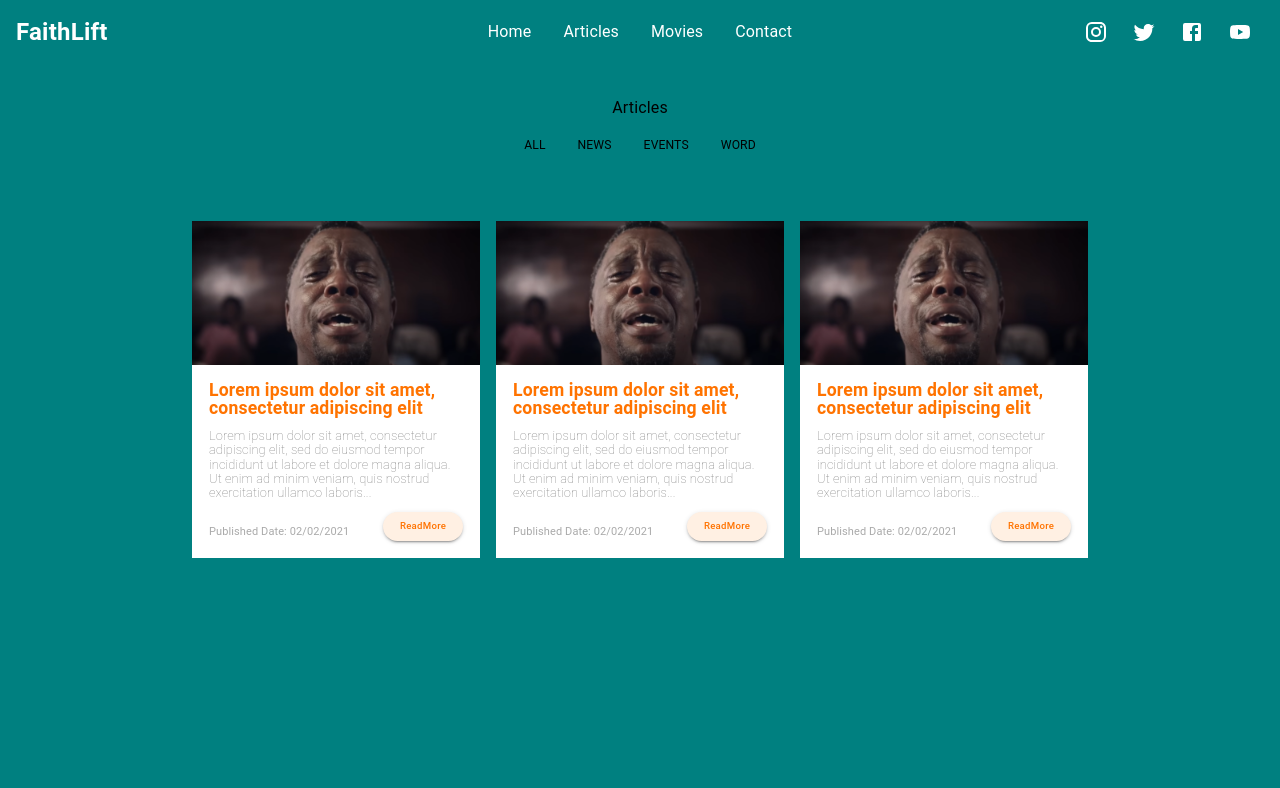
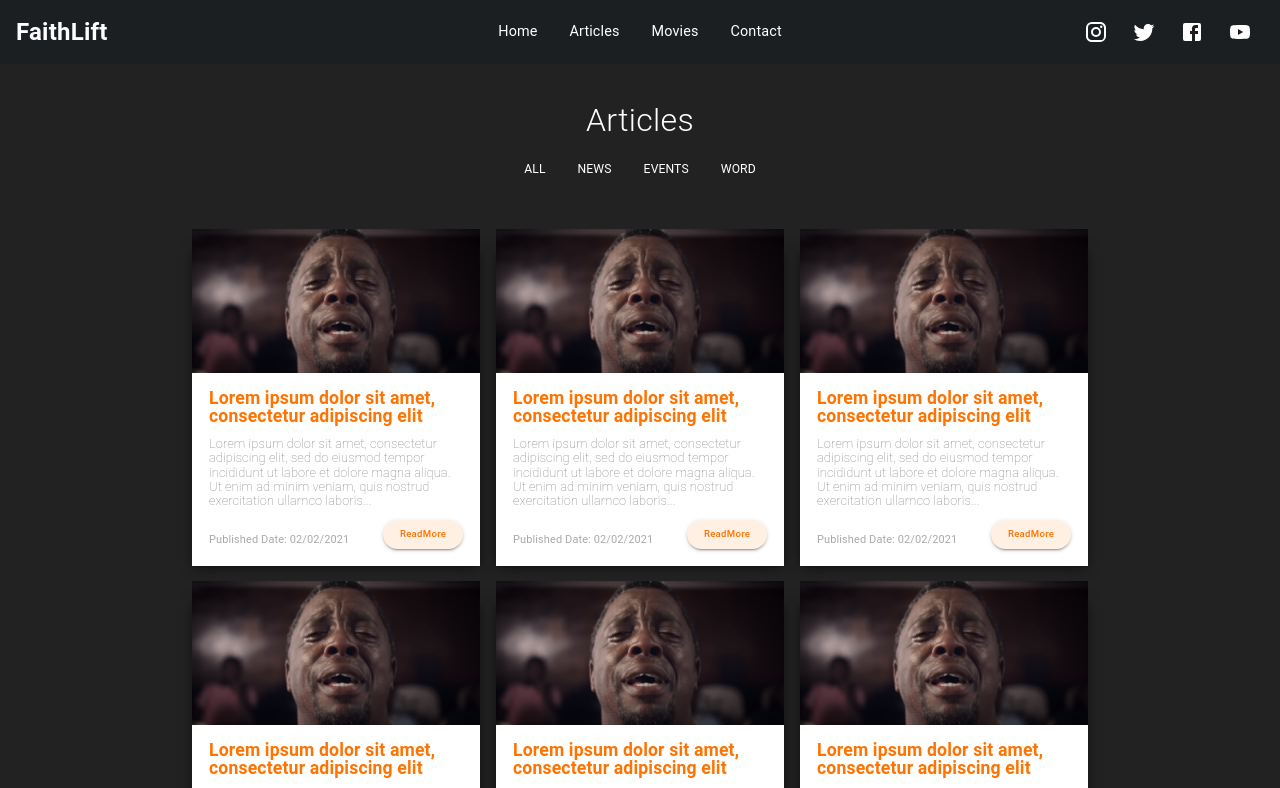
Before and after one commit to Olatokumbo/FaithLift, a React (Create React App) app: page /articles in a window 1280 px wide. Shown: the top 788 px of the page. Built offline with nearby package versions, Linux system fonts and the light colour scheme.

Commit message:
Finish designing the Articles Page

```diff
--- a/src/components/ArticleCard/ArticleCard.module.css
+++ b/src/components/ArticleCard/ArticleCard.module.css
@@ -3,7 +3,15 @@
     flex-direction: column;
     height: 20rem;
     width: 18rem;
-    margin: 0 0.5rem;
+    margin: 1rem 0.5rem;
+    box-shadow: 0px 20px 13px -3px rgba(0,0,0,0.75);
+    -webkit-box-shadow: 0px 20px 13px -3px rgba(0,0,0,0.75);
+    -moz-box-shadow: 0px 20px 13px -3px rgba(0,0,0,0.75);
+    transition: transform .45s;
+}
+
+.articleCard:hover{
+    transform: scale(1.02);
 }
 .banner{
     /* flex: 1; */
--- a/src/components/Navbar/Navbar.module.css
+++ b/src/components/Navbar/Navbar.module.css
@@ -1,6 +1,6 @@
 .navbar {
   height: fit-content;
-  /* background-color: #161D21; */
+  background-color: #161d217c;
   display: flex;
   align-items: center;
   justify-content: space-between;
@@ -63,8 +63,8 @@
   /* border-bottom: white 2px solid; */
 }
 
-.menu > li > p,
-.menuVertical > li > p {
+.menu > li > a >p,
+.menuVertical > li > a >p {
   font-size: 0.9rem !important;
 }
 .menuVertical > li {
@@ -73,10 +73,11 @@
 
 .icon {
   color: white;
-  transition: 1s;
 }
 .icon:hover {
   color: rgb(245, 55, 30);
+  transform: rotate(40deg);
+  transition: transform 0.6s ;
 }
 
 .hamburger,
--- a/src/pages/Articles/Articles.js
+++ b/src/pages/Articles/Articles.js
@@ -25,6 +25,9 @@ const Articles = () => {
         <ArticleCard />
         <ArticleCard />
         <ArticleCard />
+        <ArticleCard />
+        <ArticleCard />
+        <ArticleCard />
       </div>
     </div>
   );
--- a/src/pages/Articles/Articles.module.css
+++ b/src/pages/Articles/Articles.module.css
@@ -1,13 +1,16 @@
 .articles{
-    padding: 6rem 2rem 2rem 2rem;
+    padding: 6rem 2rem 6rem 2rem;
     display: flex;
     flex-direction: column;
     align-items: center;
-    background-color: teal;
-    height: 100vh;
+    background-color: #222222;
+    /* height: 100vh; */
+    min-height: calc(100vh - 224px);
+    color: white !important;
 }
 .title{
-    font-size: 2.2rem;
+    font-size: 2rem !important;
+    font-weight: 300 !important;
 }
 
 .menu{
@@ -27,12 +30,24 @@
 }
 
 .menuItem:hover{
-    border-bottom: black solid;
+    border-bottom: white solid;
 
 }
 
 .articlesContainer{
-    padding: 3rem 0;
-    display: flex;
-    flex-wrap: wrap;
+    padding: 1rem 0;
+    display: grid;
+    grid-template-columns: auto auto auto;
 }
+
+@media only screen and (max-width: 939px){
+    .articlesContainer{
+        grid-template-columns: auto auto;
+    }
+}
+
+@media only screen and (max-width: 624px){
+    .articlesContainer{
+        grid-template-columns: auto;
+    }
+}
--- a/src/pages/Movies/Movies.module.css
+++ b/src/pages/Movies/Movies.module.css
@@ -63,6 +63,7 @@
 .movieListContainer {
   padding: 0.4rem 0;
   margin-left: 1rem;
+  min-height: calc(100vh - 224px);
 }
 .movieList {
   margin-bottom: 1rem;
```
